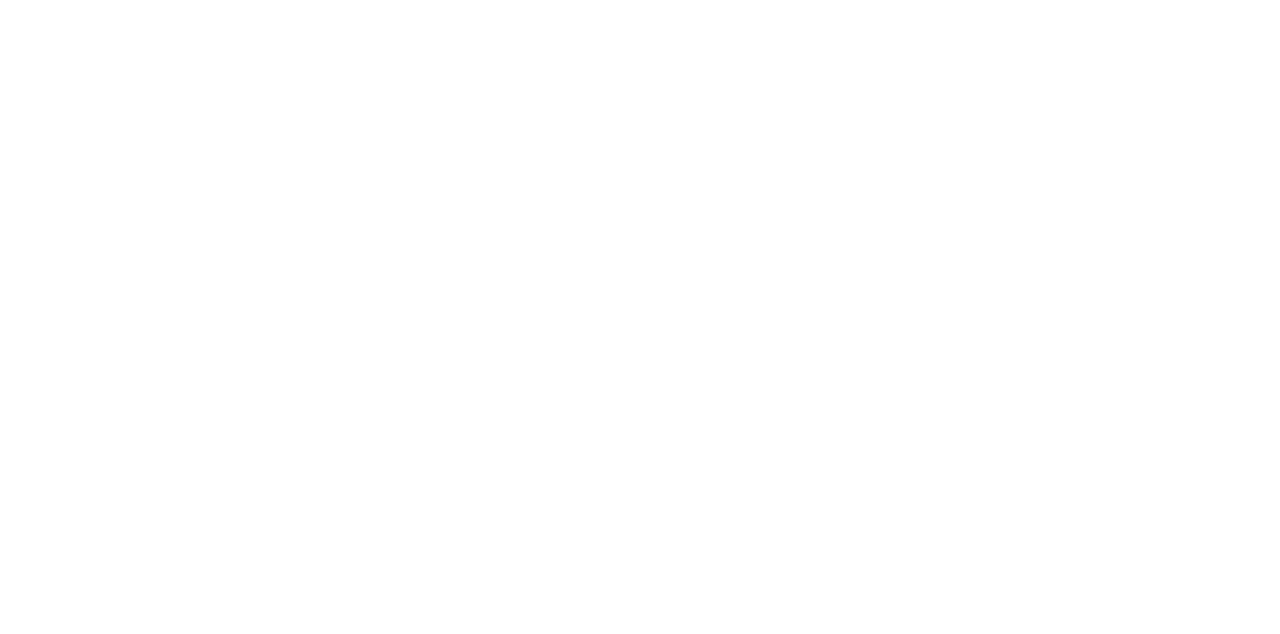
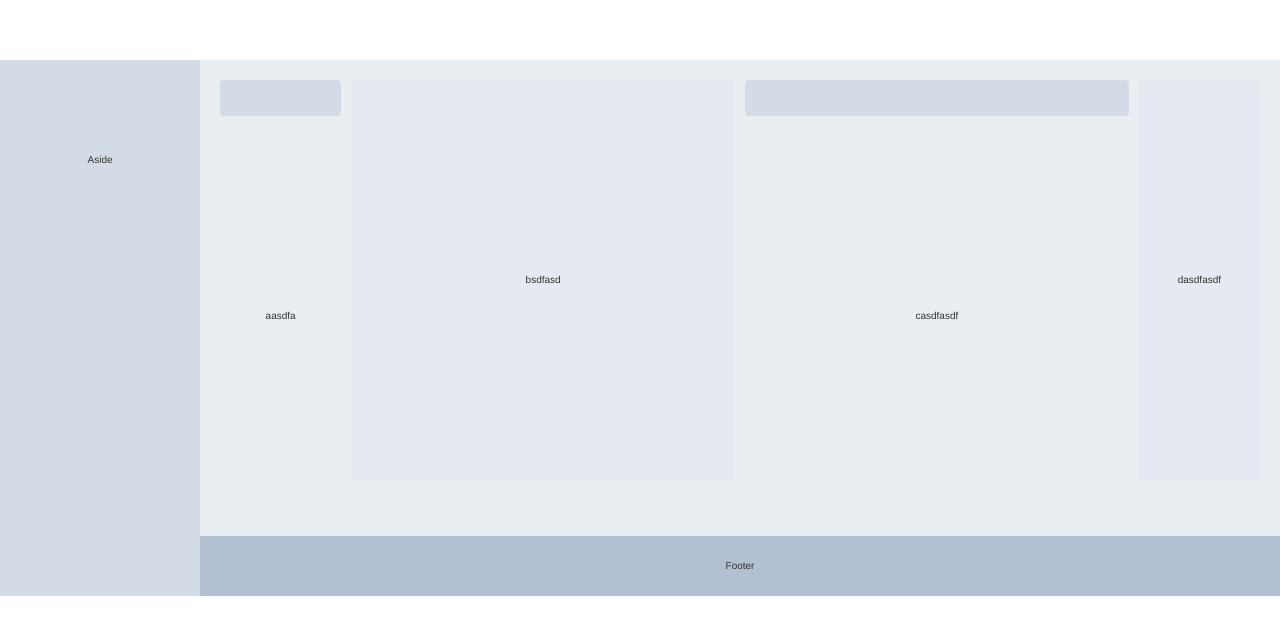
Before and after one commit to whiskey0118/whiskeyvue, a Vue app: page /#/ in a window 1280 px wide. Shown: the top 634 px of the page. Built offline with nearby package versions, Linux system fonts and the light colour scheme.

Commit message:
创建主页

```diff
--- /dev/null
+++ b/src/components/Login.vue
@@ -0,0 +1,58 @@
+<template>
+    <el-form :rules="rules" class="login-container" label-position="left" label-width="0px" v-loading="loading">
+        <h3 class="login_title">系统登录</h3>
+        <el-form-item prop="account">
+            <el-input type="text" v-model="loginForm.username" auto-complete="off" placeholder="账号"></el-input>
+        </el-form-item>
+        <el-form-item prop="checkPass">
+            <el-input type="password" v-model="loginForm.password" auto-complete="off" placeholder="密码"></el-input>
+        </el-form-item>
+        <el-checkbox class="login_remember" v-model="checked" label-position="left">记住密码</el-checkbox>
+        <el-form-item style="width: 100%">
+            <el-button type="primary" @click.native.prevent="submitClick" style="width: 100%">登录</el-button>
+        </el-form-item>
+    </el-form>
+</template>
+<script>
+    export default {
+        data(){
+            return {
+                rules: {
+                    account: [{required: true, message: '请输入用户名', trigger: 'blur'}],
+                    checkPass: [{required: true, message: '请输入密码', trigger: 'blur'}]
+                },
+                checked: true,
+                loginForm: {
+                    username: 'test',
+                    password: 'test'
+                },
+                loading: false
+            }
+        }
+
+    }
+</script>
+
+<style>
+    .login-container {
+        border-radius: 15px;
+        background-clip: padding-box;
+        margin: 180px auto;
+        width: 350px;
+        padding: 35px 35px 15px 35px;
+        background: #fff;
+        border: 1px solid #eaeaea;
+        box-shadow: 0 0 25px #cac6c6;
+    }
+
+    .login_title {
+        margin: 0px auto 40px auto;
+        text-align: center;
+        color: #505458;
+    }
+
+    .login_remember {
+        margin: 0px 0px 35px 0px;
+        text-align: left;
+    }
+</style>
--- a/src/components/Main.vue
+++ b/src/components/Main.vue
@@ -1,5 +1,66 @@
+<template>
+    <el-container>
+        <el-aside width="200px">Aside</el-aside>
+        <el-container>
+            <el-main>
+                <el-row :gutter="10">
+                    <el-col :xs="8" :sm="6" :md="4" :lg="3" :xl="1"><div class="grid-content bg-purple"></div>aasdfa</el-col>
+                    <el-col :xs="4" :sm="6" :md="8" :lg="9" :xl="11"><div class="grid-content bg-purple-light">bsdfasd</div></el-col>
+                    <el-col :xs="4" :sm="6" :md="8" :lg="9" :xl="11"><div class="grid-content bg-purple"></div>casdfasdf</el-col>
+                    <el-col :xs="8" :sm="6" :md="4" :lg="3" :xl="1"><div class="grid-content bg-purple-light">dasdfasdf</div></el-col>
+                </el-row>
+            </el-main>
+            <el-footer>Footer</el-footer>
+        </el-container>
+    </el-container>
+</template>
+
 <script>
     export default {
-
+        data(){
+            return {
+                hahaha: 1,
+            }
+        }
     }
 </script>
+<style>
+    .el-main {
+        background-color: #E9EEF3;
+        color: #333;
+        text-align: center;
+        line-height: 400px;
+    }
+
+    .el-aside {
+        background-color: #D3DCE6;
+        color: #333;
+        text-align: center;
+        line-height: 200px;
+    }
+
+    .el-footer {
+        background-color: #B3C0D1;
+        color: #333;
+        text-align: center;
+        line-height: 60px;
+    }
+
+    .el-col {
+        border-radius: 4px;
+    }
+    .bg-purple-dark {
+        background: #99a9bf;
+    }
+    .bg-purple {
+        background: #d3dce6;
+    }
+    .bg-purple-light {
+        background: #e5e9f2;
+    }
+    .grid-content {
+        border-radius: 4px;
+        min-height: 36px;
+    }
+
+</style>
--- a/src/components/test/Test2.vue
+++ /dev/null
@@ -1,22 +0,0 @@
-<template>
-    <el-row>
-        <el-col :span="24"><div class="grid-content bg-purple-dark">hahaha直营未来</div></el-col>
-    </el-row>
-
-
-</template>
-<script>
-    import test from './test'
-    console.log(typeof(test))
-    console.log(test.data().test)
-    // test()
-    export default {
-
-    }
-</script>
-
-<style>
-    .grid-content{
-
-    }
-</style>
--- a/src/router/index.js
+++ b/src/router/index.js
@@ -1,9 +1,10 @@
 import Vue from 'vue'
 import Router from 'vue-router'
 import Hello from '@/components/Hello'
-import Foo from '@/components/Foo'
+import Login from '@/components/Login'
 import Test from '@/components/Test'
 import Test2 from '@/components/test/Test2'
+import Main from '@/components/Main'
 
 Vue.use(Router)
 
@@ -16,10 +17,16 @@
             component: Hello
         },
         {
-            path: '/foo',
-            name: 'foo',
+            path: '/',
+            name: '首页',
             hidden: true,
-            component: Foo
+            component: Main
+        },
+        {
+            path: '/login',
+            name: 'login',
+            hidden: true,
+            component: Login
         },
         {
             path: '/test',
```
